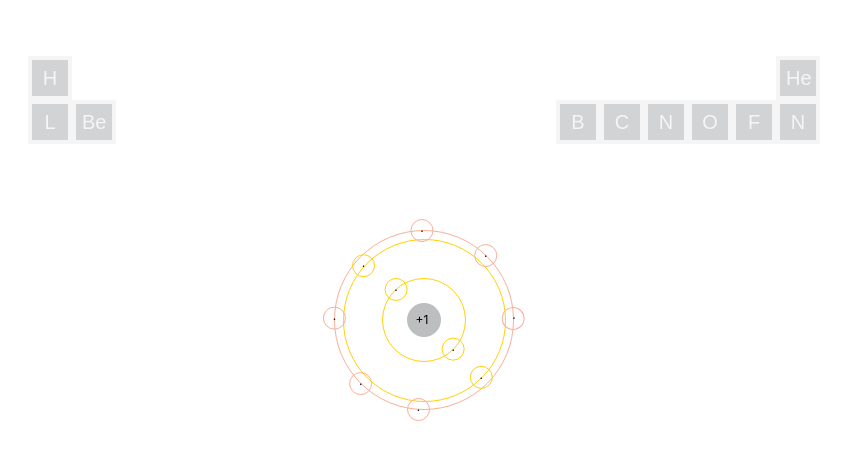
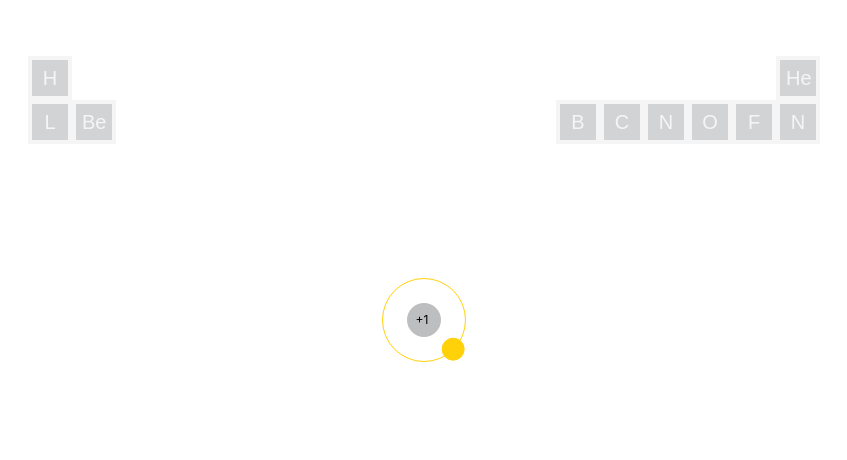
Before and after one commit to FaizaanKhan24/Periodic-Table-Sample, a React (Create React App) app: page / in a window 1280 px wide. Shown: the part 124-584 px from the top of the page, without its empty margins (222-1069 px from the left). Built offline with nearby package versions, Linux system fonts and the light colour scheme.

Commit message:
Dynamic Atomic Structure
- Adding functions to show and hide orbitals and electrons depending on the element selected

```diff
--- a/src/Components/AtomicStructure.js
+++ b/src/Components/AtomicStructure.js
@@ -3,24 +3,40 @@ import './AtomicStructure.css';
 
 const AtomicStructure = ({selectedElement}) => {
   const protonValue = "+" + selectedElement.atomicNumber
+  const atomicNumber = parseInt(selectedElement.atomicNumber)
+
+  const getOrbitalStyle = (electronNumber) => {
+    if(atomicNumber - electronNumber < 0)
+      return { border: '0px' }
+  }
+
+  const getElectronStyle = (electronNumber, type) => {
+    if(atomicNumber - electronNumber >= 0){
+      if(type === "s")
+        return { background: "#ffd109" }
+      else if(type === "p")
+        return { background: "#f9ae9a"}
+    }
+    return { background: "white", visibility: "hidden" }
+  }
 
   return (
     <div className="container">
-      <div className="p1-orbital">
-        <div className="s2-orbital">
-          <div className="s1-orbital">
+      <div className="p1-orbital" style={getOrbitalStyle(5)}>
+        <div className="s2-orbital" style={getOrbitalStyle(3)}>
+          <div className="s1-orbital" style={getOrbitalStyle(1)}>
             <div className="nucleus">
               <div className="protons">{protonValue}</div>
-              <div className="s1-1 electron">.</div>
-              <div className="s1-2 electron">.</div>
-              <div className="s2-1 electron">.</div>
-              <div className="s2-2 electron">.</div>
-              <div className="p2-1 electron">.</div>
-              <div className="p2-2 electron">.</div>
-              <div className="p2-3 electron">.</div>
-              <div className="p2-4 electron">.</div>
-              <div className="p2-5 electron">.</div>
-              <div className="p2-6 electron">.</div>
+              <div className="s1-1 electron" style={getElectronStyle(1, "s")} title='1s-1'/>
+              <div className="s1-2 electron" style={getElectronStyle(2, "s")} title='1s-2'/>
+              <div className="s2-1 electron" style={getElectronStyle(3, "s")} title='2s-1'/>
+              <div className="s2-2 electron" style={getElectronStyle(4, "s")} title='2s-2'/>
+              <div className="p2-1 electron" style={getElectronStyle(5, "p")} title='2p-1'/>
+              <div className="p2-2 electron" style={getElectronStyle(6, "p")} title='2p-2'/>
+              <div className="p2-3 electron" style={getElectronStyle(7, "p")} title='2p-3'/>
+              <div className="p2-4 electron" style={getElectronStyle(8, "p")} title='2p-4'/>
+              <div className="p2-5 electron" style={getElectronStyle(9, "p")} title='2p-5'/>
+              <div className="p2-6 electron" style={getElectronStyle(10, "p")} title='2p-6'/>
             </div>
           </div>
         </div>
```
